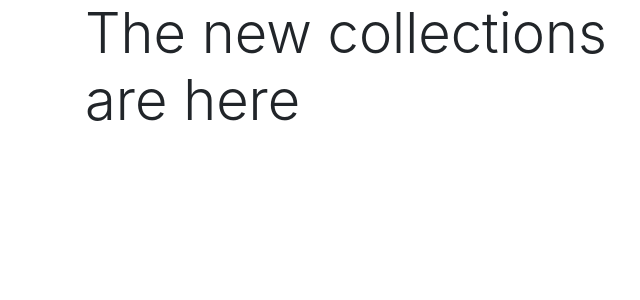
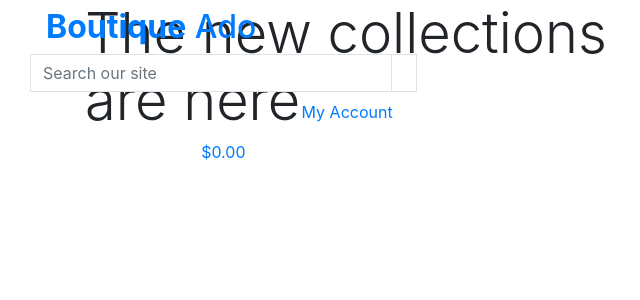
Before and after one commit to AtsukoCoffey/boutique_ado, a Django app: page / in a window 1280 px wide. Shown: the top 300 px of the page, without its empty margins (0-640 px from the left). Run offline with Django 3.2, Linux system fonts and the light colour scheme.

Commit message:
Add main page header

```diff
--- a/templates/base.html
+++ b/templates/base.html
@@ -15,27 +15,94 @@
     {% endblock %}
 
     {% block corecss %}
-        <link rel="stylesheet" href="https://cdn.jsdelivr.net/npm/bootstrap@4.6.2/dist/css/bootstrap.min.css" integrity="sha384-xOolHFLEh07PJGoPkLv1IbcEPTNtaed2xpHsD9ESMhqIYd0nLMwNLD69Npy4HI+N" crossorigin="anonymous">
+        <link rel="stylesheet" href="https://cdn.jsdelivr.net/npm/bootstrap@4.6.2/dist/css/bootstrap.min.css"
+            integrity="sha384-xOolHFLEh07PJGoPkLv1IbcEPTNtaed2xpHsD9ESMhqIYd0nLMwNLD69Npy4HI+N" crossorigin="anonymous">
     {% endblock %}
 
     {% block extra_css %}
     {% endblock %}
 
     {% block corejs %}
-        <script src="https://cdn.jsdelivr.net/npm/jquery@3.5.1/dist/jquery.min.js" integrity="sha256-9/aliU8dGd2tb6OSsuzixeV4y/faTqgFtohetphbbj0=" crossorigin="anonymous"></script>
-        <script src="https://cdn.jsdelivr.net/npm/popper.js@1.16.1/dist/umd/popper.min.js" integrity="sha384-9/reFTGAW83EW2RDu2S0VKaIzap3H66lZH81PoYlFhbGU+6BZp6G7niu735Sk7lN" crossorigin="anonymous"></script>
-        <script src="https://cdn.jsdelivr.net/npm/bootstrap@4.6.2/dist/js/bootstrap.bundle.min.js" integrity="sha384-Fy6S3B9q64WdZWQUiU+q4/2Lc9npb8tCaSX9FK7E8HnRr0Jz8D6OP9dO5Vg3Q9ct" crossorigin="anonymous"></script>
+        <script src="https://cdn.jsdelivr.net/npm/jquery@3.5.1/dist/jquery.min.js"
+            integrity="sha256-9/aliU8dGd2tb6OSsuzixeV4y/faTqgFtohetphbbj0=" crossorigin="anonymous"></script>
+        <script src="https://cdn.jsdelivr.net/npm/popper.js@1.16.1/dist/umd/popper.min.js"
+            integrity="sha384-9/reFTGAW83EW2RDu2S0VKaIzap3H66lZH81PoYlFhbGU+6BZp6G7niu735Sk7lN"
+            crossorigin="anonymous"></script>
+        <script src="https://cdn.jsdelivr.net/npm/bootstrap@4.6.2/dist/js/bootstrap.bundle.min.js"
+            integrity="sha384-Fy6S3B9q64WdZWQUiU+q4/2Lc9npb8tCaSX9FK7E8HnRr0Jz8D6OP9dO5Vg3Q9ct"
+            crossorigin="anonymous"></script>
     {% endblock %}
 
     {% block extra_js %}
     {% endblock %}
 
     <title>Boutique Ado {% block extra_title %}{% endblock %}</title>
+</head>
 
-  </head>
+<body>
+    <header class="container-fluid fixed-top">
+        <div class="low">
+            <div class="col-12 col-lg-4 my-auto py-1 py-lg-0 text-center text-lg-left">
+                <a href="{% url 'home' %}" class="nav-link main-logo-link">
+                    <h2 class="logo-font text-black my-0"><strong>Boutique</strong> Ado</h2>
+                </a>
+            </div>
+            <div class="col-12 col-lg-4 my-auto py-1 py-lg-0">
+                <form method="GET" action="">
+                    <div class="input-group w-100">
+                        <input type="text" class="form-control border border-black rounded-0" name="q"
+                            placeholder="Search our site">
+                        <div class="input-group-append">
+                            <button class="form-control btn btn-black border border-black rounded-0" type="submit">
+                                <span class="icon">
+                                    <i class="fa fa-seatch"></i>
+                                </span>
+                            </button>
+                        </div>
+                    </div>
+                </form>
+            </div>
+            <div class="col-12 col-lg-4 my-auto py-1 py-lg-0">
+                <ul class="list-inline list-unstyled text-center text-lg-right my-0">
+                    <li class="list-inline-item dropdown">
+                        <a href="#" class="text-black nav-link" id="user-options" data-toggle="dropdown" aria-haspopup="true" aria-expanded="false">
+                            <div class="text-center">
+                                <div><i class="fa fa-user fa-lg"></i></div>
+                                <p class="my-0">My Account</p>
+                            </div>
+                        </a>
+                        <div class="dropdown-menu border-0" aria-labelledby="user-options">
+                            {% if request.user.is_authenticated %}
+                                {% if request.user.is_superuser %}
+                                    <a href="" class="dropdown-item">Product Management</a>
+                                {% endif %}
+                                <a href="" class="dropdown-item">My Profile</a>
+                                <a href="{% url 'account_logout' %}" class="dropdown-item">Logout</a>
+                            {% else %}
+                                <a href="{% url 'account_signup' %}" class="dropdown-item">Register</a>
+                                <a href="{% url 'account_login' %}" class="dropdown-item">Login</a>
+                            {% endif %}
+                        </div>
+                    </li>
+                    <li class="list-inlineitem">
+                        <a href="" class="{% if grand_total %}text-info font-weight-bold{% else %}text-black{% endif %} nav-link">
+                            <div class="text-center">
+                                <div><i class="fa fa-shopping-bag fa-lg"></i></div>
+                                <p class="my-0">
+                                    {% if grand_total %}
+                                        ${{ grand_total|floatformat:2 }}
+                                    {% else %}
+                                        $0.00
+                                    {% endif %}
+                                </p>
+                            </div>
+                        </a>
+                    </li>
+                </ul>
+            </div>
 
-  <body>
-    <header class="container-fluid fixed-top"></header>
+        </div>
+    </header>
 
     {% if messages %}
         <div class="message-container"></div>
@@ -51,5 +118,6 @@
     {% endblock %}
 
 
-  </body>
+</body>
+
 </html>
```
